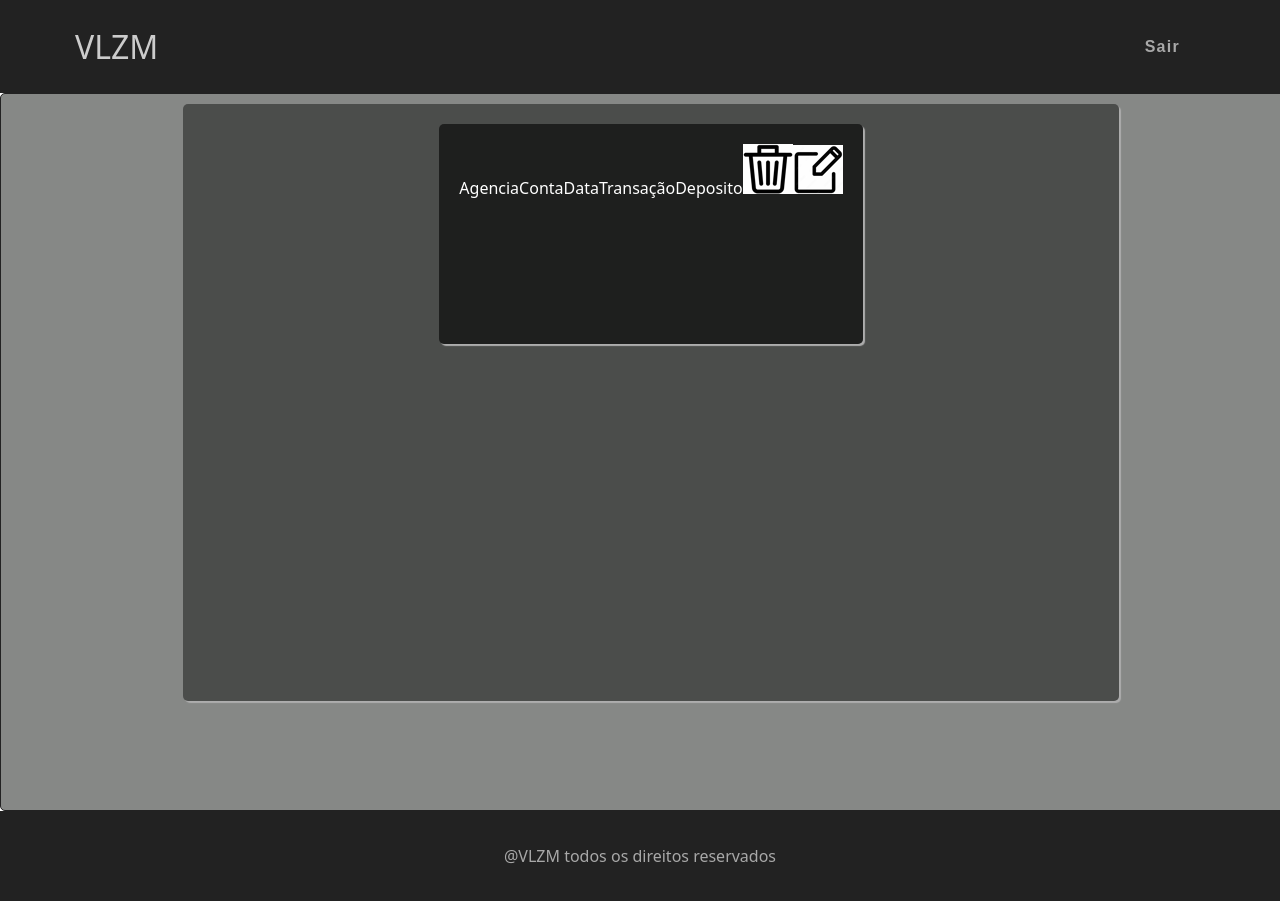
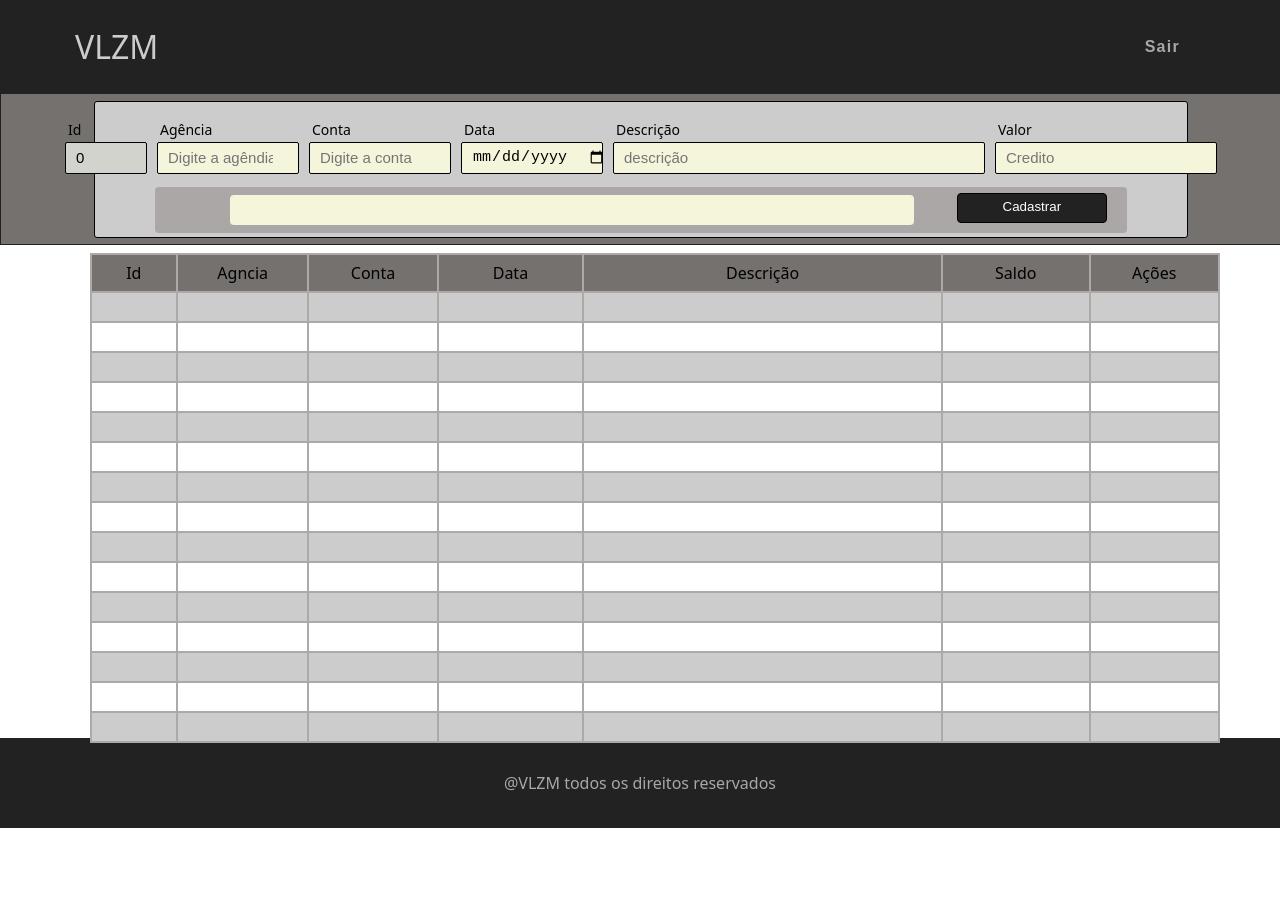
Before and after one commit to Dev-Rogerio/Sistema-Banc-rio, a React (Create React App) app: page /formulario in a window 1280 px wide. Shown: the top 901 px of the page. After the commit the page ends 833 px from the top, so only its background shows below. Built offline with nearby package versions, Linux system fonts and the light colour scheme; a web font is replaced by a local one.

Commit message:
Contrução da tabela formulario

```diff
--- a/src/Componentes/Formulario/formulario.css
+++ b/src/Componentes/Formulario/formulario.css
@@ -1,11 +1,232 @@
 * {
     padding: 0;
     margin: 0;
+}
+
+.fundo_form {
+    display: flex;
+    width: 100%;
+    border: 1px solid #222;
+    height: 150px;
+    justify-content: center;
+
+    background-color: #74716f;
+}
+
+.container_form {
+    display: flex;
+    width: 83%;
+    height: 70%;
+    border-radius: 3px;
+    border: 1px solid #000;
+    justify-content: center;
+    align-self: center;
+    grid-gap: 10px;
+    background-color: #ccc;
+    padding: 15px;
+}
+
+.inside {
+    display: block;
+}
+
+.label_form {
+    display: flex;
+    margin: 0;
+    color: #000;
+    font-size: 14px;
+    margin: 3px;
+}
+
+.input_form {
+    padding: 10px;
+    border-radius: 2px;
+    height: 10px;
+    display: flex;
+    outline: 0;
+    color: #000;
+    font-size: 15px;
+}
+
+.id_form {
+    display: flex;
+    background-color: #d3d3cd;
+    border: 1px solid #000;
+    width: 60px;
+}
+
+.agencia-form {
+    display: flex;
+    background-color: beige;
+    border: 1px solid #000;
+    width: 120px;
+    cursor: pointer;
+
+}
+
+.conta-form {
+    display: flex;
+    background-color: beige;
+    border: 1px solid #000;
+    width: 120px;
+    cursor: pointer;
+}
+
+
+.date-form {
+    display: flex;
+    background-color: beige;
+    border: 1px solid #000;
+    width: 120px;
+    cursor: pointer;
+}
+
+
+.descricao-form {
+    display: flex;
+    background-color: beige;
+    border: 1px solid #000;
+    width: 350px;
+    cursor: pointer;
+}
+
+.valor-form {
+
+    display: flex;
+    background-color: beige;
+    border: 1px solid #000;
+    width: 200px;
+    cursor: pointer;
+}
+
+.button_form {
+    display: flex;
+    position: absolute;
+    margin-top: 70px;
+    border-radius: 4px;
+    background-color: rgb(172, 167, 167);
+    width: 75.5%;
+    height: 5%;
+    grid-gap: 15px;
+    padding: 3px;
 
 
 }
 
-body{
-    width: 100vw;
-    height: 10vh;
+.cadastrar_form {
+    display: flex;
+    width: 150px;
+    height: 30px;
+    padding: 5px;
+    margin: 3px;
+    border-radius: 4px;
+    border: 1px solid #000;
+    color: white;
+    background-color: #222;
+    justify-content: center;
+
+
 }
+
+.res_form {
+    display: flex;
+    background-color: beige;
+    width: 69.7%;
+    height: 20px;
+    align-self: center;
+    justify-content: center;
+    margin: 25px;
+    margin-left: 7.5%;
+    padding: 5px;
+    border-radius: 4px;
+    text-transform: uppercase;
+    font-weight: 600;
+    letter-spacing: 0.25rem;
+    font-style: italic;
+    color: #fff;
+    animation: piscaForm 1.5s infinite;
+    font-size: small;
+}
+
+@keyframes piscaForm {
+    50% {
+        color: red;
+    }
+
+    0% {
+        color: red
+    }
+}
+
+
+table  {
+    width: 88.3%;
+    margin: 7%;
+    margin-top: 8px;
+    border-style: hidden;
+
+
+}
+table th {
+    color: #000;
+    font-weight: 400;
+    padding: 7px;
+    background-color: #74716f;
+}
+table td {
+    text-align: center;
+    color: #000;
+}
+table > tr:nth-child(2n) {
+    background-color: #ccc;
+}
+table, th, td {
+    border: 2px solid  #ada9a9;
+    border-collapse: collapse;
+
+}
+table > tr:hover {
+    background-color: #fd8206;
+}
+tr {
+    height: 30px;
+
+  }
+
+
+.id_table {
+    width: 100px;
+}
+.agencia_table {
+    width: 150px;
+}
+.conta_table {
+    width: 150px;
+}
+.data_table {
+    width: 180px;
+}
+.descricao_table {
+    width: 487px;
+}
+.acao_table {
+    width: 150px;
+}
+.saldo_table {
+    width: 180px;
+}
+.footer_formulario {
+    display: flex;
+    background-color: #222;
+    height: 90px;
+    margin: 0;
+    grid-area: "footer";
+    grid-column: 1 / 4;
+    color: rgb(168, 168, 168);
+    justify-content: center;
+    align-items: center;
+    margin-top: -95px;
+}
+td {
+    opacity: 0.1;
+}
--- a/src/Componentes/Formulario/formulario.jsx
+++ b/src/Componentes/Formulario/formulario.jsx
@@ -1,20 +1,74 @@
 import React, { useState } from "react";
-
 
 import Del from "../Img/delete.png";
 import Edite from "../Img/Edite.png";
 
+import "../Formulario/formulario.css";
+
+function Formulario() {
+  function buttonCadastrar(e) {
+    e.preventDefault()
+
+    var id = document.querySelector('.id_form');
+    var agencia = document.querySelector(".agencia-form");
+    var conta = document.querySelector(".conta-form");
+    var date = document.querySelector(".date-form");
+    var descricao = document.querySelector(".descricao-form");
+    var valor = document.querySelector(".valor-form");
+    var res = document.querySelector(".res_form");
 
 
-
-import "../Formulario/formulario.css";
+      // 1º Deixar a tabela fixa na tela
+      // 2º padronizar as linhas e bordas da tabela
+      // 3º Outra forma de inserir tabela no html para o  codigo não ficar tão grande.l
+      // 4º limpar
+      // 5º deixar o codigo do id fixo no input Id
+      // 6º quando digitar apagar mensagem deresposta
+      // 8° tira duvida array valores para que serve
+      // 7ª como funciona o onChange
+      // operador Spread
+      // Barra de rolagem na tabela
 
 
+    if (agencia.value === "") {
+      res.innerHTML = "Favor preencher todos os campos";
+      document.querySelector(".agencia-form").focus();
+    } else if(conta.value ==="" && conta.value.length <= 8){
+      res.innerHTML = "Digite a conta"
+      document.querySelector(".conta-form").focus();
+    } else if(date.value =="") {
+      res.innerHTML = "Informe a data"
+      document.querySelector(".date-form").focus();
+    } else if (descricao.value =="") {
+      res.innerHTML = "O campo descrição precisa ser preenchido"
+      document.querySelector('.descricao-form').focus();
+    } else if (valor.value =="") {
+    res.innerHTML = "Insira um valor"
+    document.querySelector(".valor-form").focus();
 
+    } else {
+      setValor({
+        id: Number(id.value)+1,
+        agencia: "",
+        conta: "",
+        date: "",
+        descricao: "",
+        saldo: "",
+        valor: "",
 
+      })
+    }
+  }
+  // const [valores, setValores] = useState([]);
+  const [valor, setValor] = useState({
+    id: 0,
+    agencia: "",
+    conta: "",
+    date: "",
+    descricao: "",
+    saldo: "",
+  });
 
-
-function Formulario() {
   return (
     <>
       <container className="conteinner-formulario">
@@ -23,33 +77,140 @@ function Formulario() {
           <h2 className="sair_saldo">Sair </h2>
         </header>
 
+        <div className="fundo_form">
+          <div className="container_form">
+            <div className="insid">
+              <label htmlFor="" className="l_id-form label_form">
+                Id
+              </label>
+              <input value={valor.id} type="number" className="id_form input_form" />
+            </div>
 
-        <aside className="aside-lancamento">
-          <form action="">
-            <div className="card-lanc">
+            <div className="inside">
+              <label htmlFor="" className="l_agencia-form label_form">
+                Agência
+              </label>
+              <input
+                type="number"
+                className="agencia-form input_form"
+                placeholder="Digite a agêndia"
+                value={valor.agencia}
+                onChange={(e) => {
+                  setValor({
+                    ...valor,
+                    agencia: e.target.value,
+                  });
+                }}
+              />
+            </div>
+
+            <div className="inside">
+              <label htmlFor="" className="l_conta-form label_form">
+                Conta
+              </label>
+              <input
+                type="number"
+                className="conta-form input_form"
+                placeholder="Digite a conta"
+                value={valor.conta}
+                onChange={(e) => {
+                  setValor({
+                    ...valor,
+                    conta: e.target.value,
+                  });
+                }}
+              />
+            </div>
+
+            <div className="inside">
+              <label htmlFor="" className="l_date-form label_form">
+                Data
+              </label>
+              <input
+                type="date"
+                className="date-form input_form"
+                placeholder="Informe a data"
+                value={valor.date}
+                onChange={(e) => {
+                  setValor({
+                    ...valor,
+                    date: e.target.value,
+                  });
+                }}
+              />
+            </div>
+
+            <div className="inside">
+              <label htmlFor="" className="l_descricao-form label_form">
+                Descrição
+              </label>
+              <input
+                type="text"
+                className="descricao-form input_form"
+                placeholder="descrição"
+                value={valor.descricao}
+                onChange={(e) => {
+                  setValor({
+                    ...valor,
+                    descricao: e.target.value,
+                  });
+                }}
+              />
+            </div>
+            <div className="inside">
+              <label htmlFor="" className="l_valor-form label_form" label_form>
+                Valor
+              </label>
+              <input
+                type="number"
+                className="valor-form input_form"
+                placeholder="Credito"
+                value={valor.valor}
+                onChange={(e) => {
+                  setValor({
+                    ...valor,
+                    valor: EventTarget.value,
+                  });
+                }}
+              />
+            </div>
+            <div className="button_form">
+              <div className="res_form"></div>
+              <button className="cadastrar_form" onClick={buttonCadastrar}>
+                Cadastrar
+              </button>
+            </div>
+          </div>
+        </div>
+        <thead>
+          <table>
+            <tr>
+              <th className="id_table" >Id</th>
+              <th className="agencia_table">Agncia</th>
+              <th className="conta_table" >Conta</th>
+              <th className="data_table" >Data</th>
+              <th className="descricao_table" >Descrição</th>
+              <th className="saldo_table" >Saldo</th>
+              <th className="acao_table" >Ações</th>
+            </tr>
+            {[1,2,3,4,5,6,7,8,9,10,11,12,13,14,15].map((item) => (
+              <tr key={item} >
+              <td></td>
+              <td></td>
+              <td></td>
+              <td></td>
+              <td></td>
+              <td></td>
+              <td></td>
+            </tr>
+
+            ) )}
 
 
-                <tr>
-                    <td></td>
-                    <td>Agencia</td>
-                    <td>Conta</td>
-                    <td>Data</td>
-                    <td>Transação</td>
-                    <td>Deposito</td>
-                    <td>
-                        <img src={Del} alt="" />
-                        <img src={Edite} alt="" />
-                    </td>
-                </tr>
+          </table>
+        </thead>
 
-
-            </div>
-          </form>
-        </aside>
-
-
-
-        <footer className="footer_disponivel">
+        <footer className="footer_formulario">
           @VLZM todos os direitos reservados
         </footer>
       </container>
--- a/src/Componentes/Lancamento/lancamento.jsx
+++ b/src/Componentes/Lancamento/lancamento.jsx
@@ -26,11 +26,6 @@ function Lancamento() {
     var caracteres = /[a-z]/;
 
     // "ABCDEFGHIJkLMNOPQRSTUVWXYZÁÉÍÓÚabcdefghijklmnopqrstuvwxyzáéíóú";
-
-
-
-
-
 
     if (agencia.value == '' ) {
         resultado.innerHTML = "Preencher os campos vazios"
```
Also changed, not shown: src/Componentes/Consulta/consulta.css (line endings or trailing spaces).
